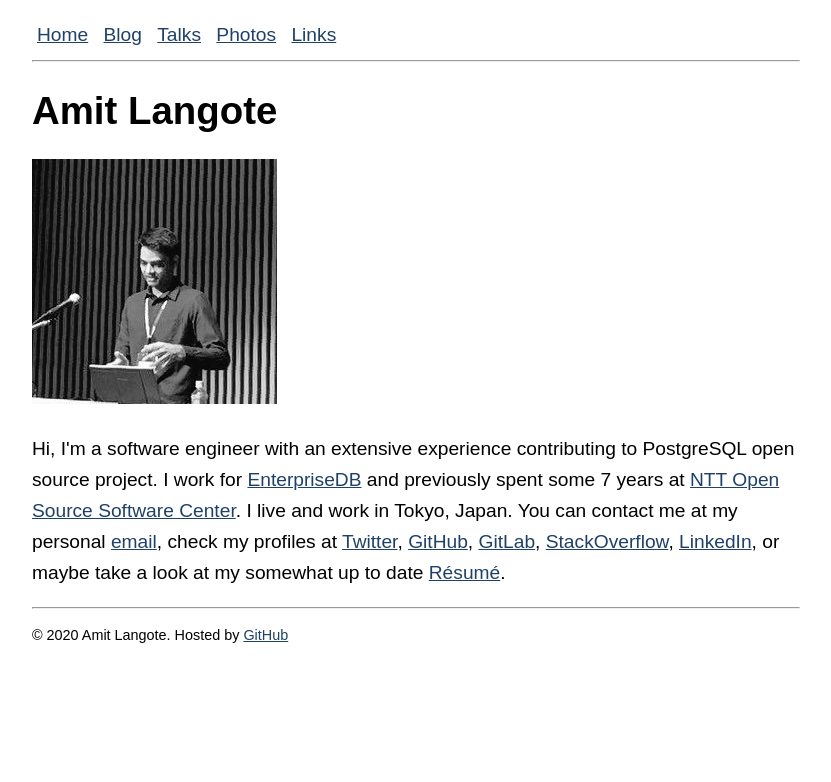
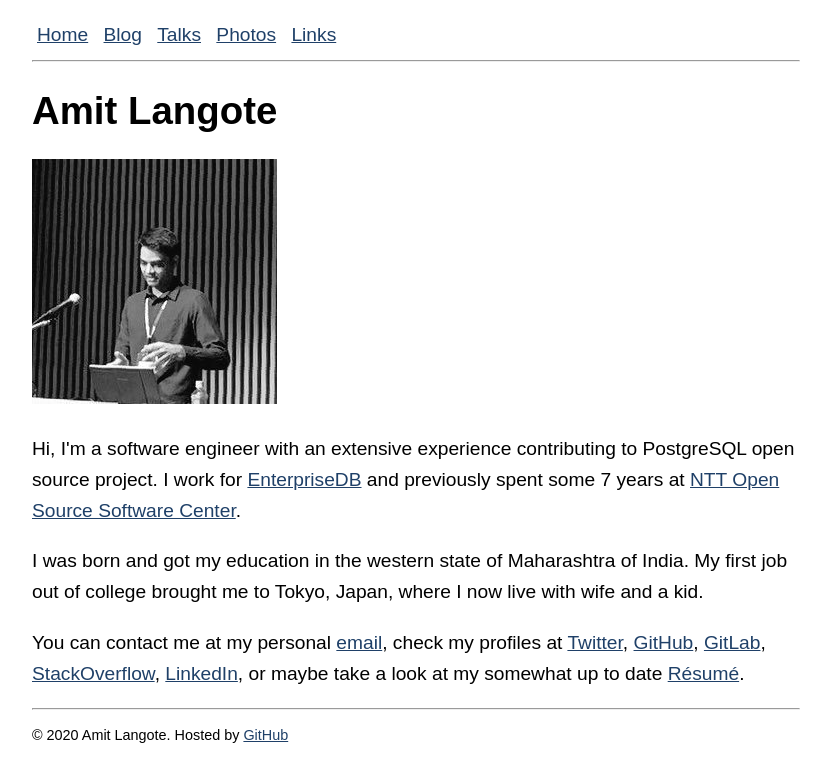
Before and after one commit to amitlan/website, a Jekyll site: the page built from index.md, in a window 1280 px wide. Shown: the top 782 px of the page, without its empty margins (224-1055 px from the left). Built offline with Jekyll 4.4.1, drawn with Linux system fonts in a browser that asks for light colours.

Commit message:
expanded bio

```diff
--- a/index.md
+++ b/index.md
@@ -3,4 +3,27 @@ layout: default
 title: Amit Langote
 ---
 <img src="files/me.jpg" alt="hi" float="right"/>
-<p>Hi, I'm a software engineer with an extensive experience contributing to PostgreSQL open source project. I work for <a href="https://www.enterprisedb.com/">EnterpriseDB</a> and previously spent some 7 years at <a href="https://www.sic.ecl.ntt.co.jp/e/oss/">NTT Open Source Software Center</a>.  I live and work in Tokyo, Japan.  You can contact me at my personal <a href="mailto:amitlangote09@gmail.com">email</a>, check my profiles at <a href="https://twitter.com/amitlan">Twitter</a>, <a href="https://github.com/amitlan">GitHub</a>, <a href="https://gitlab.com/amitlan">GitLab</a>, <a href="https://stackoverflow.com/users/683402">StackOverflow</a>, <a href="https://linkedin.com/in/amitlan">LinkedIn</a>, or maybe take a look at my somewhat up to date <a href="https://s3-ap-northeast-1.amazonaws.com/amitlan.com/files/resume.pdf">Résumé</a>.
+
+<p>
+Hi, I'm a software engineer with an extensive experience contributing to
+PostgreSQL open source project. I work for
+<a href="https://www.enterprisedb.com/">EnterpriseDB</a>
+and previously spent some 7 years at
+<a href="https://www.sic.ecl.ntt.co.jp/e/oss/">NTT Open Source Software Center</a>.
+</p>
+
+<p>
+I was born and got my education in the western state of Maharashtra of India.
+My first job out of college brought me to Tokyo, Japan, where I now live with
+wife and a kid.
+</p>
+
+<p>
+You can contact me at my personal <a href="mailto:amitlangote09@gmail.com">email</a>,
+check my profiles at <a href="https://twitter.com/amitlan">Twitter</a>,
+<a href="https://github.com/amitlan">GitHub</a>,
+<a href="https://gitlab.com/amitlan">GitLab</a>,
+<a href="https://stacko verflow.com/users/683402">StackOverflow</a>,
+<a href="https://linkedin.com/in/amitlan">LinkedIn</a>, or maybe take a look at
+my somewhat up to date <a href="https://s3-ap-northeast-1.amazonaws.com/amitlan.com/files/resume.pdf">Résumé</a>.
+</p>
```
